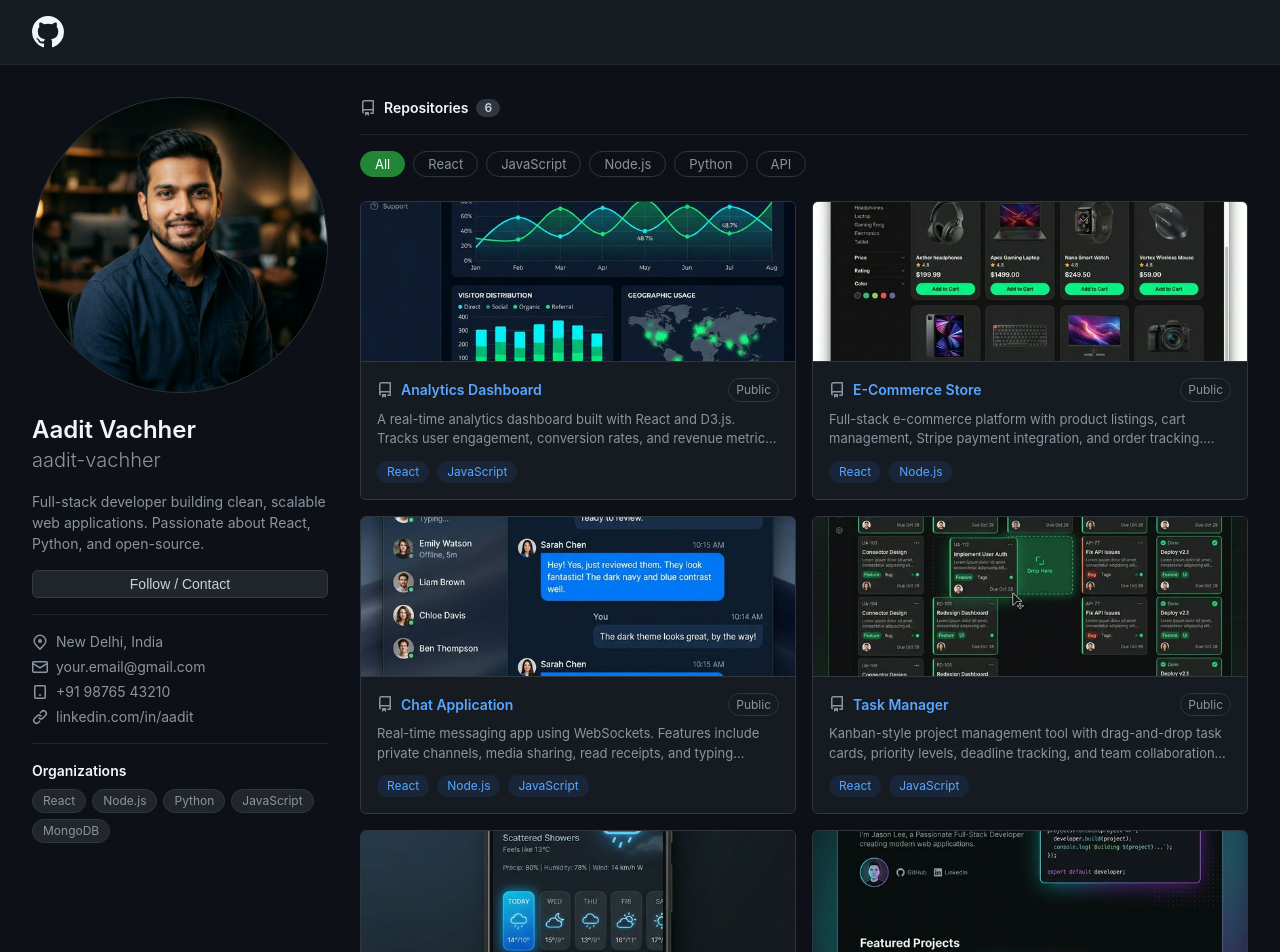
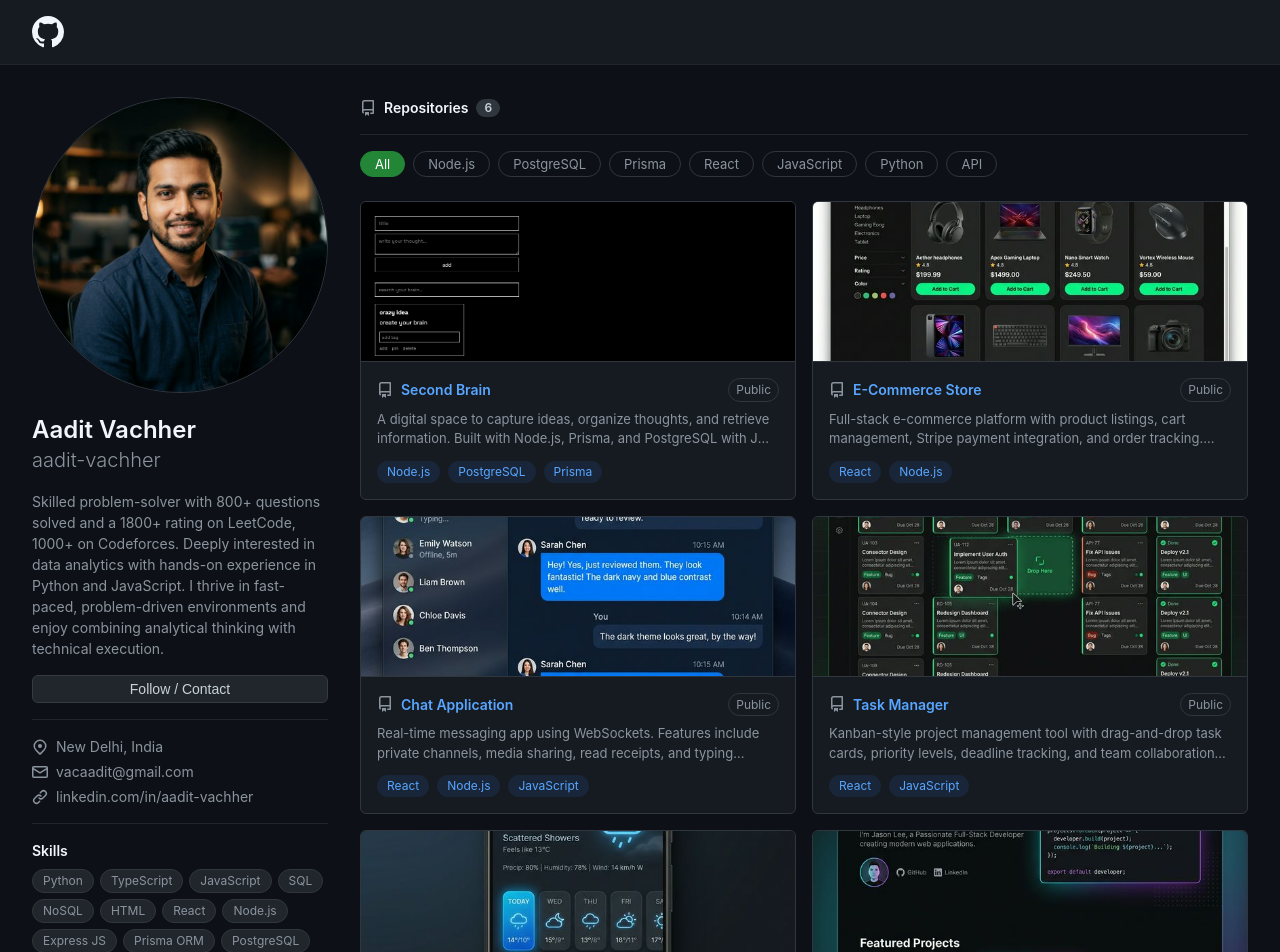
Before and after one commit to aadit-vachher/portfolio, a React app: page / in a window 1280 px wide. Shown: the top 952 px of the page. Built offline with nearby package versions, Linux system fonts and the light colour scheme; the HTML template or start-up script is replaced by a standard one.

Commit message:
chore: update profile info and add Second Brain project

```diff
--- a/src/components/Sidebar.jsx
+++ b/src/components/Sidebar.jsx
@@ -9,9 +9,11 @@ export default function Sidebar(){
       <h1 className="sidebar-name">Aadit Vachher</h1>
       <p className="sidebar-username">aadit-vachher</p>
       <p className="sidebar-bio">
-        Full-stack developer building clean, scalable
-        web applications. Passionate about React, Python,
-        and open-source.
+        Skilled problem-solver with 800+ questions solved and a 1800+ rating on
+        LeetCode, 1000+ on Codeforces. Deeply interested in data analytics with
+        hands-on experience in Python and JavaScript. I thrive in fast-paced,
+        problem-driven environments and enjoy combining analytical thinking with
+        technical execution.
       </p>
 
       <button className="sidebar-follow-btn">Follow / Contact</button>
@@ -27,30 +29,34 @@ export default function Sidebar(){
           <svg viewBox="0 0 16 16" width="16" height="16" fill="#8b949e">
             <path d="M1.75 2h12.5c.966 0 1.75.784 1.75 1.75v8.5A1.75 1.75 0 0114.25 14H1.75A1.75 1.75 0 010 12.25v-8.5C0 2.784.784 2 1.75 2zM1.5 12.251c0 .138.112.25.25.25h12.5a.25.25 0 00.25-.25V5.809L8.38 9.397a.75.75 0 01-.76 0L1.5 5.809v6.442zm13-8.181v-.32a.25.25 0 00-.25-.25H1.75a.25.25 0 00-.25.25v.32L8 7.88z"/>
           </svg>
-          <a href="mailto:your.email@gmail.com">your.email@gmail.com</a>
-        </div>
-        <div className="sidebar-info-item">
-          <svg viewBox="0 0 16 16" width="16" height="16" fill="#8b949e">
-            <path d="M2 2.75C2 1.784 2.784 1 3.75 1h8.5c.966 0 1.75.784 1.75 1.75v10.5A1.75 1.75 0 0112.25 15h-8.5A1.75 1.75 0 012 13.25zm1.75-.25a.25.25 0 00-.25.25v10.5c0 .138.112.25.25.25h8.5a.25.25 0 00.25-.25V2.75a.25.25 0 00-.25-.25zM8 12a1 1 0 100-2 1 1 0 000 2z"/>
-          </svg>
-          <span>+91 98765 43210</span>
+          <a href="mailto:vacaadit@gmail.com">vacaadit@gmail.com</a>
         </div>
         <div className="sidebar-info-item">
           <svg viewBox="0 0 16 16" width="16" height="16" fill="#8b949e">
             <path d="M7.775 3.275a.75.75 0 001.06 1.06l1.25-1.25a2 2 0 112.83 2.83l-2.5 2.5a2 2 0 01-2.83 0 .75.75 0 00-1.06 1.06 3.5 3.5 0 004.95 0l2.5-2.5a3.5 3.5 0 00-4.95-4.95l-1.25 1.25zm-4.69 9.64a2 2 0 010-2.83l2.5-2.5a2 2 0 012.83 0 .75.75 0 001.06-1.06 3.5 3.5 0 00-4.95 0l-2.5 2.5a3.5 3.5 0 004.95 4.95l1.25-1.25a.75.75 0 00-1.06-1.06l-1.25 1.25a2 2 0 01-2.83 0z"/>
           </svg>
-          <a href="https://linkedin.com/in/aadit" target="_blank" rel="noreferrer">linkedin.com/in/aadit</a>
+          <a href="https://www.linkedin.com/in/aadit-vachher-29b48b245/" target="_blank" rel="noreferrer">linkedin.com/in/aadit-vachher</a>
         </div>
       </div>
 
       <div className="sidebar-orgs">
-        <h3 className="sidebar-orgs-title">Organizations</h3>
+        <h3 className="sidebar-orgs-title">Skills</h3>
         <div className="sidebar-orgs-list">
+          <span className="org-pill">Python</span>
+          <span className="org-pill">TypeScript</span>
+          <span className="org-pill">JavaScript</span>
+          <span className="org-pill">SQL</span>
+          <span className="org-pill">NoSQL</span>
+          <span className="org-pill">HTML</span>
           <span className="org-pill">React</span>
           <span className="org-pill">Node.js</span>
-          <span className="org-pill">Python</span>
-          <span className="org-pill">JavaScript</span>
-          <span className="org-pill">MongoDB</span>
+          <span className="org-pill">Express JS</span>
+          <span className="org-pill">Prisma ORM</span>
+          <span className="org-pill">PostgreSQL</span>
+          <span className="org-pill">MySQL</span>
+          <span className="org-pill">NumPy</span>
+          <span className="org-pill">Pandas</span>
+          <span className="org-pill">Excel</span>
         </div>
       </div>
     </aside>
--- a/src/data.js
+++ b/src/data.js
@@ -1,11 +1,11 @@
 const projects = [
   {
-    name: "Analytics Dashboard",
-    description: "A real-time analytics dashboard built with React and D3.js. Tracks user engagement, conversion rates, and revenue metrics with interactive charts and filterable date ranges.",
-    image: "/project-dashboard.png",
-    tags: ["React", "JavaScript"],
-    github: "https://github.com",
-    live: "https://example.com"
+    name: "Second Brain",
+    description: "A digital space to capture ideas, organize thoughts, and retrieve information. Built with Node.js, Prisma, and PostgreSQL with JWT authentication. Features include protected routes, database relationships, and a structured knowledge system.",
+    image: "/secnod_brains.png",
+    tags: ["Node.js", "PostgreSQL", "Prisma"],
+    github: "https://github.com/aadit-vachher/second-brain",
+    live: "https://second-brain-orcin.vercel.app"
   },
   {
     name: "E-Commerce Store",
```
Also changed, not shown: public/secnod_brains.png (added).
